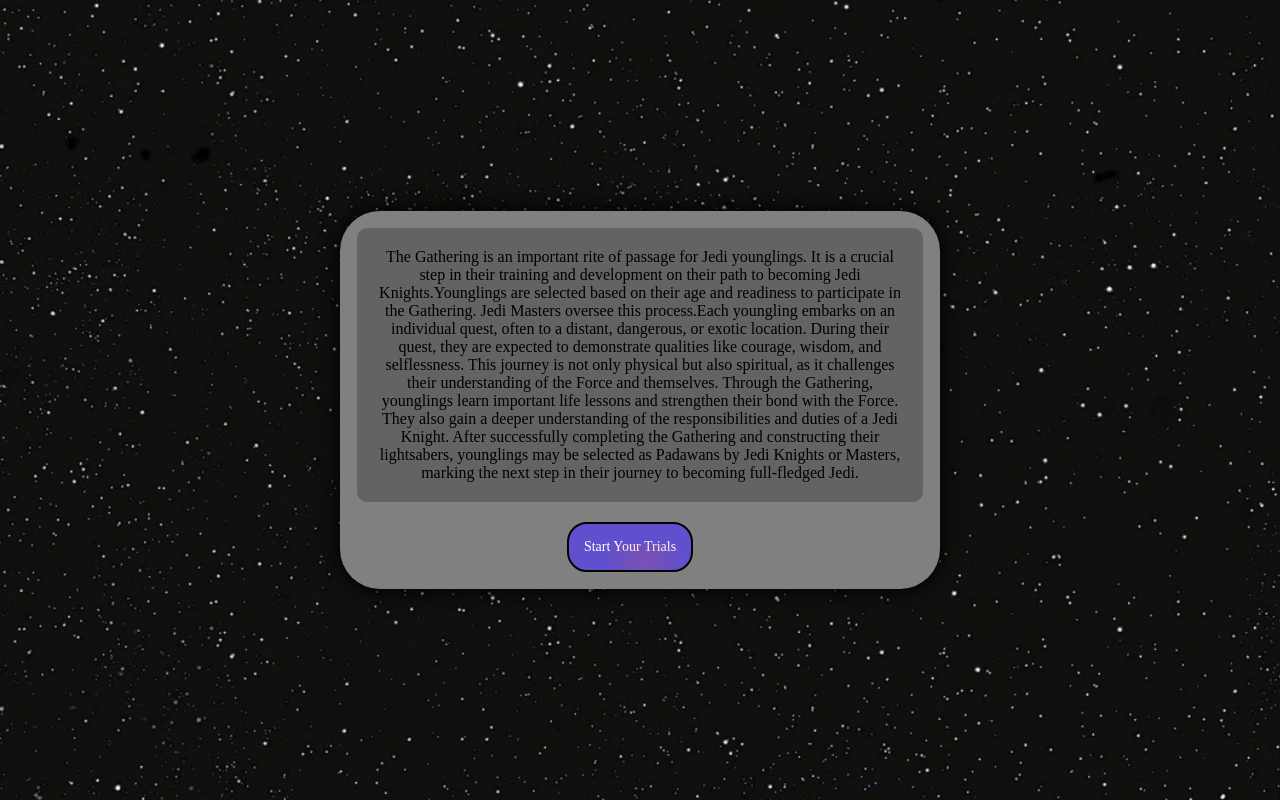
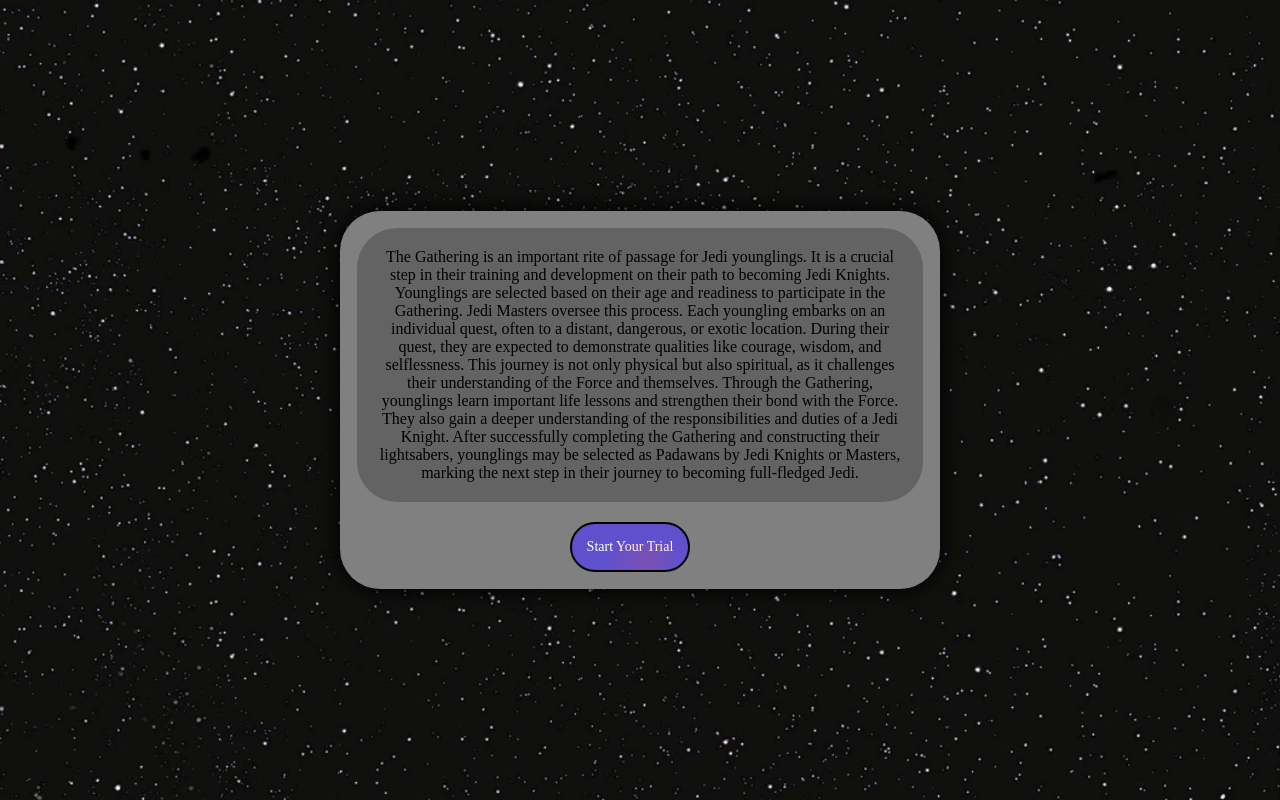
Before and after one commit to jsmnratliff/DOM_project, a plain HTML site: page index.html in a window 1280 px wide. Drawn offline with Linux system fonts and the light colour scheme.

Commit message:
Finished

```diff
--- a/script.js
+++ b/script.js
@@ -5,18 +5,17 @@
    const textNodes = [
     {
       id: 0,
-      text: "The Gathering is an important rite of passage for Jedi younglings. It is a crucial step in their training and development on their path to becoming Jedi Knights.Younglings are selected based on their age and readiness to participate in the Gathering. Jedi Masters oversee this process.Each youngling embarks on an individual quest, often to a distant, dangerous, or exotic location. During their quest, they are expected to demonstrate qualities like courage, wisdom, and selflessness. This journey is not only physical but also spiritual, as it challenges their understanding of the Force and themselves.  Through the Gathering, younglings learn important life lessons and strengthen their bond with the Force. They also gain a deeper understanding of the responsibilities and duties of a Jedi Knight. After successfully completing the Gathering and constructing their lightsabers, younglings may be selected as Padawans by Jedi Knights or Masters, marking the next step in their journey to becoming full-fledged Jedi." ,
+      text: "The Gathering is an important rite of passage for Jedi younglings. It is a crucial step in their training and development on their path to becoming Jedi Knights. Younglings are selected based on their age and readiness to participate in the Gathering. Jedi Masters oversee this process. Each youngling embarks on an individual quest, often to a distant, dangerous, or exotic location. During their quest, they are expected to demonstrate qualities like courage, wisdom, and selflessness. This journey is not only physical but also spiritual, as it challenges their understanding of the Force and themselves. Through the Gathering, younglings learn important life lessons and strengthen their bond with the Force. They also gain a deeper understanding of the responsibilities and duties of a Jedi Knight. After successfully completing the Gathering and constructing their lightsabers, younglings may be selected as Padawans by Jedi Knights or Masters, marking the next step in their journey to becoming full-fledged Jedi." ,
       options: [
         {
-          text: "Start Your Trials",
+          text: "Start Your Trial",
           nextText: 1,
         },
       ],
     },
     {
       id: 1,
-      text:
-        "Youngling, This is your first trial. Look for an Invisec, home to many species of Aliens, called Republic City. Held there, away from the Humanoids that claim Coruscant, a young Taung child. Bring her back to her home planet Roon. This is a very dangerous mission as most Jedi have been extinct; Be mindful and aware. STAY LOW!",
+      text: "Youngling, This is your first trial. Look for an Invisec, home to many species of Aliens, called Republic City. Held there, away from the Humanoids that claim Coruscant, a young Taung child. Bring her back to her home planet Roon. This is a very dangerous mission as most Jedi have been extinct; Be mindful and aware.",
       options: [
         {
           text: "Throw a party announcing you're going to be a Jedi",
@@ -37,8 +36,12 @@
       text: "Stormtroopers were assessing the area and shot you in the head with their blasters. You are now Dead.",
       options: [
         {
-          text: "Start Over",
+          text: "Start Over?",
           nextText: 0,
+        },
+        {
+          text: "Jedi Code",
+          nextText: 39,
         },
       ],
     },
@@ -229,7 +232,7 @@
           nextText: 18,
         },
         {
-          text: "Deflect the blaster blolt at the Imperial officer.",
+          text: "Deflect the blaster bolt at the Imperial officer.",
           nextText: 25,
         },
         ],
@@ -267,7 +270,7 @@
       text: "You use the Force to calm his fear and influence his thoughts, implanting the idea that he should leave this life of servitude to the Empire behind. With a dazed expression, the Stormtrooper stumbles backward and then turns to flee from the rooftop, leaving his helmet behind. You watch him disappear into the night, his path forever changed. Turning back to the little Taung girl, you see a mixture of awe and gratitude in her eyes. The rooftop battle has come to an end, but the danger still lurks in the shadows of Coruscant.",
       options: [
         {
-          text: "Sneak off the rooftops, into the city of Doruscant.",
+          text: "Sneak off the rooftops, into the city of Coruscant.",
           nextText: 17,
         },
         {
@@ -278,7 +281,7 @@
     },
     {
       id: 20,
-      text: "You grip your ignited lightsaber tightly, emotions twisted with anger and determination. The approaching Imperial reinforcements pause, taken aback by the fierce resolve in your eyes. With a defiant tone, you demand, 'We won't be stopped! We're going home, and you can't stand in our way!' The Stormtroopers raise their blasters, ready to confront you, but the senior officer signals them to hold fire. They step forward cautiously and ask, 'Why are you so angry, young one? What do you hope to achieve?' You respond, 'We have suffered enough! We won't be oppressed any longer. We're leaving, and you will not stop us!' Theres a tense standoff as you and the Stormtroopers exchange glares. The officer radios their superiors, and the situation remains on the brink. After what seems like an eternity, the officer lowers their blaster and sighs, 'Very well, child Jedi. We will let you go, but remember the consequences of your actions today. This will not be forgotten.' With a nod, you lead your alien friends away from the confrontation.",
+      text: "You grip your ignited lightsaber tightly, emotions twisted with anger and determination. The approaching Imperial reinforcements pause, taken aback by the fierce resolve in your eyes. With a defiant tone, you demand, 'We won't be stopped! We're going home, and you can't stand in our way!' The Stormtroopers raise their blasters, ready to confront you, but the senior officer signals them to hold fire. They step forward cautiously and ask, 'Why are you so angry, young one? What do you hope to achieve?' You respond, 'We have suffered enough! We won't be oppressed any longer. We're leaving, and you will not stop us!' There's a tense standoff as you and the Stormtroopers exchange glares. The officer radios their superiors, and the situation remains on the brink. After what seems like an eternity, the officer lowers their blaster and sighs, 'Very well, child Jedi. We will let you go, but remember the consequences of your actions today. This will not be forgotten.' With a nod, you lead your alien friends away from the confrontation.",
       options: [
         {
           text: "On with the mission",
@@ -335,7 +338,7 @@
       text: "With a swift and merciless movement of your lightsaber, you deflect the blaster bolt back at the Stormtrooper. The red beam of the bolt streaks through the air, finding its mark with deadly precision. The Stormtrooper's body jerks as the bolt strikes him squarely in the chest, and he crumples to the rooftop, lifeless. The little Taung girl looks at you, her eyes filled with both fear and awe. She has witnessed your display of power, and the choices you make from this point forward will shape her perception of the Force.You stand over the fallen Stormtrooper, the dark side of the Force swirling around you, fueled by your anger and power. In this moment of triumph, you feel the temptation to embrace the Sith path, to let your anger and hatred consume you. You take a moment to regain your composure and extinguish your lightsaber. The little Taung girl looks at you with a mix of fear and curiosity, but she senses that you mean her no harm. You offer her a reassuring smile and gently pat her on the shoulder.",
       options: [
         {
-          text: "Keep moving foward through the dark.",
+          text: "Keep moving forward through the dark.",
           nextText: 27,
         },
         ],
@@ -366,7 +369,7 @@
     },
     {
       id: 28,
-      text: "To your surprise, the citizen reveals their true identity. A wise old Jedi in hiding. The wise old Jedi in hiding looks at you with a knowing gaze. 'I sensed your presence and your mission,' the old Jedi says. 'You carry the weight of an important task, and the Force has guided you to me.' You feel a sense of relief knowing that youre not alone in this dangerous journey. 'How can you assist me?' you ask.",
+      text: "To your surprise, the citizen reveals their true identity. A wise old Jedi in hiding. The wise old Jedi in hiding looks at you with a knowing gaze. 'I sensed your presence and your mission,' the old Jedi says. 'You carry the weight of an important task, and the Force has guided you to me.' You feel a sense of relief knowing that you're not alone in this dangerous journey. 'How can you assist me?' you ask.",
       options: [
         {
           text: "Ask for guidance and help from the old Jedi.",
@@ -383,24 +386,24 @@
       text: "You make the jump to lightspeed, leaving the bustling city behind. Your trial has been a success, and you've demonstrated your resourcefulness and ability to adapt to challenging situations. Guided by the Force, you navigate the treacherous spaceways, avoiding Imperial patrols and maintaining a low profile. Your piloting skills and the stolen shuttle allow you to make a swift, uneventful journey back to the Taung girl's homeworld",
       options: [
         {
-          text: "Decend into the plant Roon.",
+          text: "Descend into the plant Roon.",
           nextText: 33,
         },
       ],
     },
     {
       id: 30,
-      text: "The journy to Roon is long, but you are resolute. Guided by the Force, you navigate the treacherous spaceways, avoiding Imperial patrols and maintaining a low profile. Your piloting skills and the stolen shuttle allow you to make a swift, uneventful journey back to the Roon.",
+      text: "The journey to Roon is long, but you are resolute. Guided by the Force, you navigate the treacherous spaceways, avoiding Imperial patrols and maintaining a low profile. Your piloting skills and the stolen shuttle allow you to make a swift, uneventful journey back to the Roon.",
       options: [
         {
-          text: "Decend into the planet Roon.",
+          text: "Descend into the planet Roon.",
           nextText: 33,
         },
         ],
     },
     {
       id: 31,
-      text: "'Wait!' says the old wise Jedi, reaching into their robes. The Jedi's hand emerges, holding a small, shimmering kyber crystal. Its lavender and it glistens with a faint, otherworldly glow. 'Take this kyber crystal,' the old Jedi says, 'It is a symbol of your connection to the Force and a source of power for your lightsaber. Use it wisely.'",
+      text: "'Wait!' says the old wise Jedi, reaching into their robes. The Jedi's hand emerges, holding a small, shimmering kyber crystal. It's lavender and it glistens with a faint, otherworldly glow. 'Take this kyber crystal,' the old Jedi says, 'It is a symbol of your connection to the Force and a source of power for your lightsaber. Use it wisely.'",
       options: [
         {
           text: "Gratefully accept the kyber crystal and thank the old wise Jedi." ,
@@ -492,11 +495,29 @@
             text: "Start Over?",
             nextText: 0,
           },
+          {
+            text: "Jedi Code",
+            nextText: 39,
+          },
+        ],
+        },
+      {
+        id: 39,
+        text: "There is no emotion, there is peace. There is no ignorance, there is knowledge. There is no passion, there is serenity. There is no chaos, there is harmony. There is no death, there is the Force.",
+        options: [
+          {
+            text: "Start your Trial.",
+            nextText: 0,
+          },
         ],
       },
   ];
 
+function startGame() {
+  showTextNode(0);
+}
 
+let state = {};
 
   function showTextNode(textNodeId) {
     const textNode = textNodes.find((node) => node.id === textNodeId);
@@ -514,8 +535,11 @@
   }
 
   function selectOption(option) {
+    if (option.setState) {
+      state = object.assign(state, option.setState);
+    }
     showTextNode(option.nextText);
   }
 
-  showTextNode(0);
+  startGame();
 });
--- a/style.css
+++ b/style.css
@@ -41,7 +41,7 @@
 #text {
   background-color: rgba(0, 0, 0, 0.226);
   padding: 20px;
-  border-radius: 10px;
+  border-radius: 40px;
   margin: 0 auto;
 }
 
@@ -57,7 +57,7 @@
   display: inline-block;
   background-color: rgb(96, 80, 205);
   border: 2px solid black;
-  border-radius: 20px;
+  border-radius: 40px;
   cursor: pointer;
   position: relative;
   overflow: hidden;
```
Also changed, not shown: index.html (+6 -5 lines), 1 other file.
